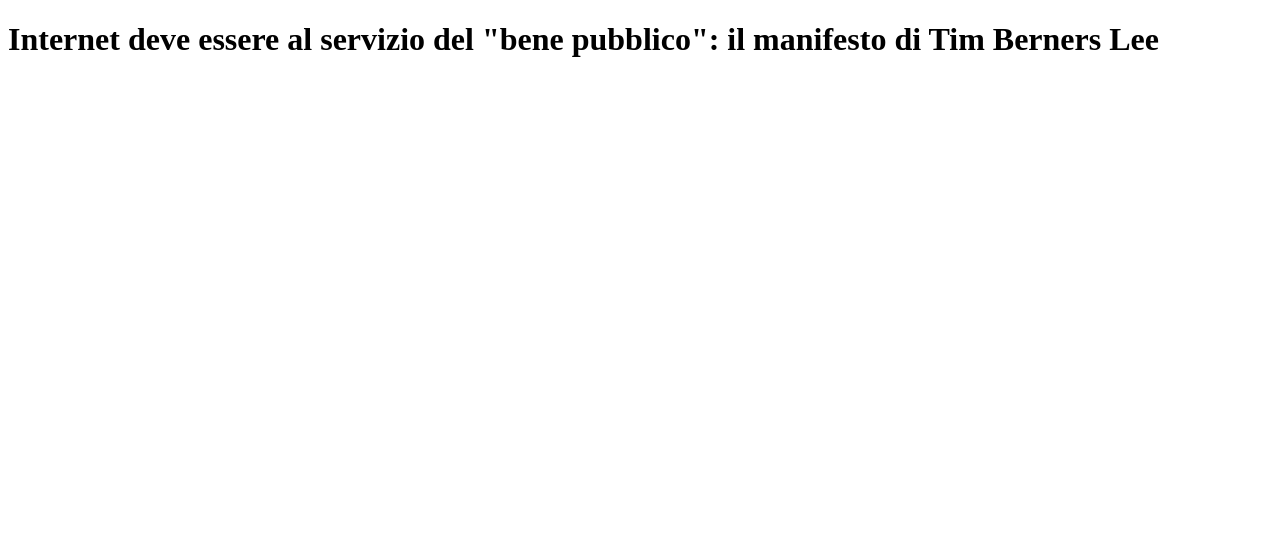
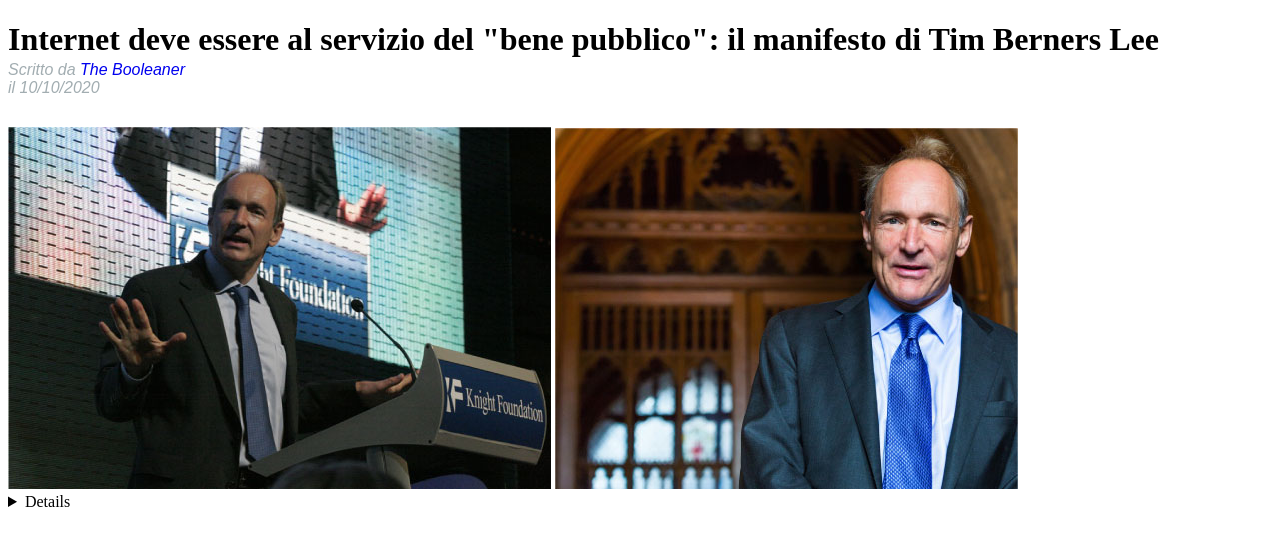
Before and after one commit to Ali-Chouchene/html-css-booleaner, a plain HTML site: page index.html in a window 1280 px wide. Shown: the part 128-674 px from the top of the page. Drawn offline with Linux system fonts and the light colour scheme.

Commit message:
main started

```diff
--- a/css/style.css
+++ b/css/style.css
@@ -4,9 +4,20 @@
     background-image: url("../img/pattern.png");
     background-size: 500px;
 
-
 }
 #logo{
     height: 70px;
     padding-top: 30px;
+    text-decoration: none;
 }
+#link{
+    text-decoration: none;
+}
+address{
+    font-family: Arial, Helvetica, sans-serif;
+    color: rgb(162, 173, 177);
+    margin-bottom: 30px;
+}
+h1{
+    margin-bottom: 3px;
+}
--- a/index.html
+++ b/index.html
@@ -14,8 +14,16 @@
         <img id="logo" src="img/logo.svg" alt="logo">
        </div>
        <h1>Internet deve essere al servizio del "bene pubblico": il manifesto di Tim Berners Lee</h1>
-
+      <!--info autore-->
+       <address>Scritto da <a id="link" href="https://boolean.careers/?utm_source=google&utm_campaign=it_search_brand&utm_medium=cpc&utm_content=boolean&utm_term=boolean&gclid=CjwKCAjw79iaBhAJEiwAPYwoCPNZN6127bISPfcreoCIEx_eLcYc2iPmKaZz3pQ5bwaywZRejFXu9RoC8Y8QAvD_BwE">The Booleaner</a> <br>
+        il 10/10/2020</address>
     </header>
+    <main>
+        <img src="img/tim-1.jpg" alt="tim berners">
+        <img src="img/tim-2.jpg" alt="tim Berners">
+        <details>1st Photo: John S. and James L. Knight Foundation, by Scott Henrichsen <br>
+        2nd Photo: Tim Berners Lee, by Paul Clarke </details>
+    </main>
 
 </body>
 </html>
```
